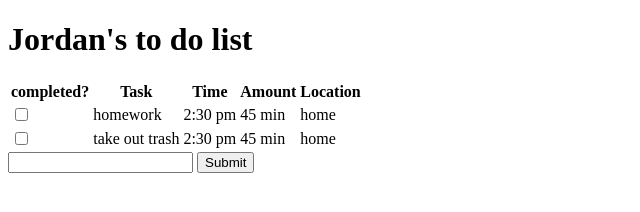
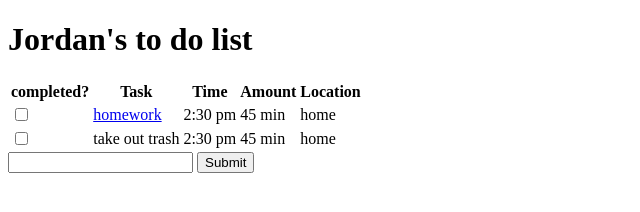
Before and after one commit to jpatterson4394/To-do-app, a plain HTML site: page index.html in a window 1280 px wide. Shown: the full height of the page, 0-640 px from the left. Drawn offline with Linux system fonts and the light colour scheme.

Commit message:
added link to show page

```diff
--- a/index.html
+++ b/index.html
@@ -16,7 +16,7 @@
       </tr>
       <tr>
           <td> <input type="checkbox" name="done"/> </td>
-          <td> homework</td>
+          <td> <a href="/show.html"> homework</a></td>
       <td>2:30 pm</td>
       <td>45 min</td>
       <td> home</td>
```
Also changed, not shown: show.html (added, +6 -0 lines).
